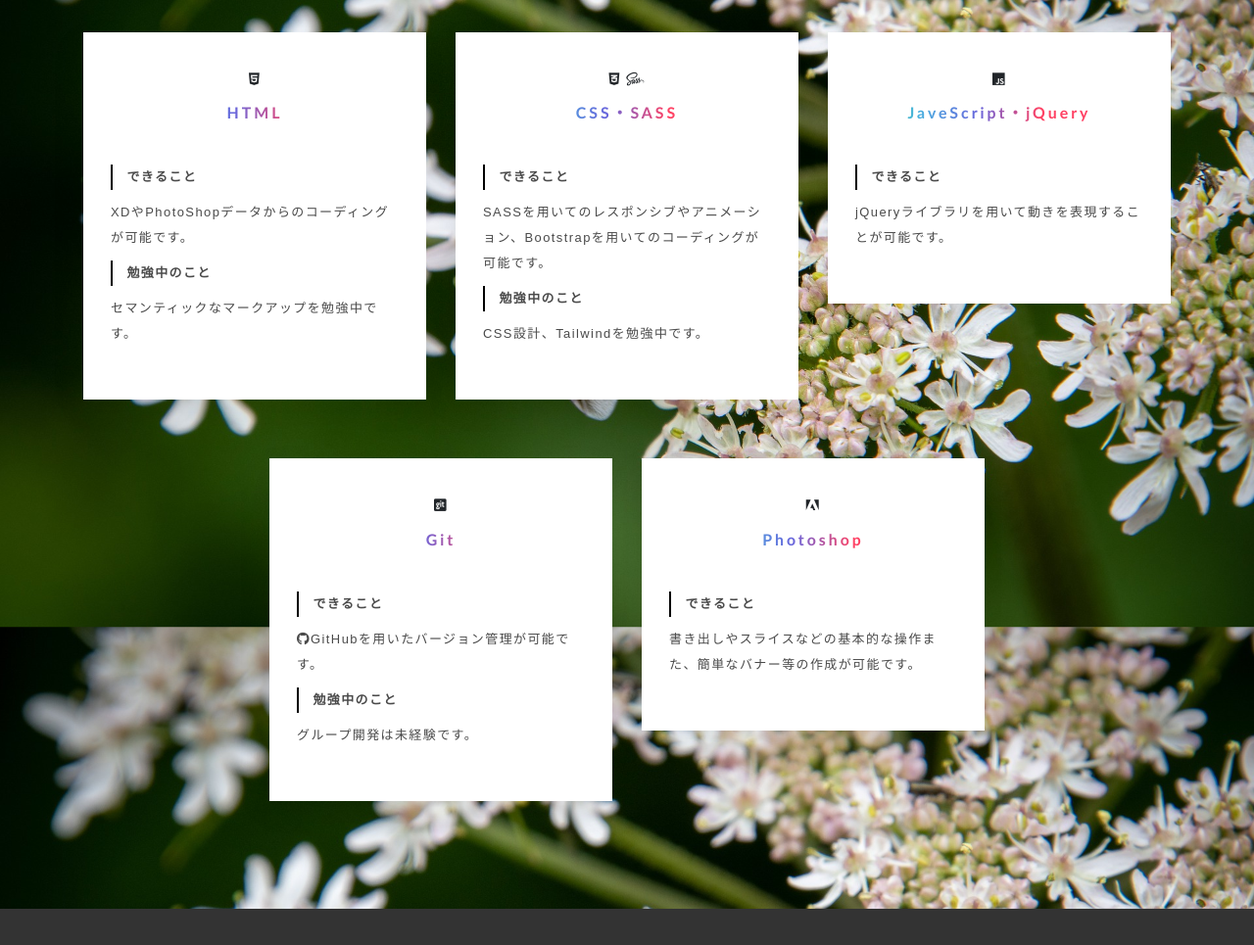
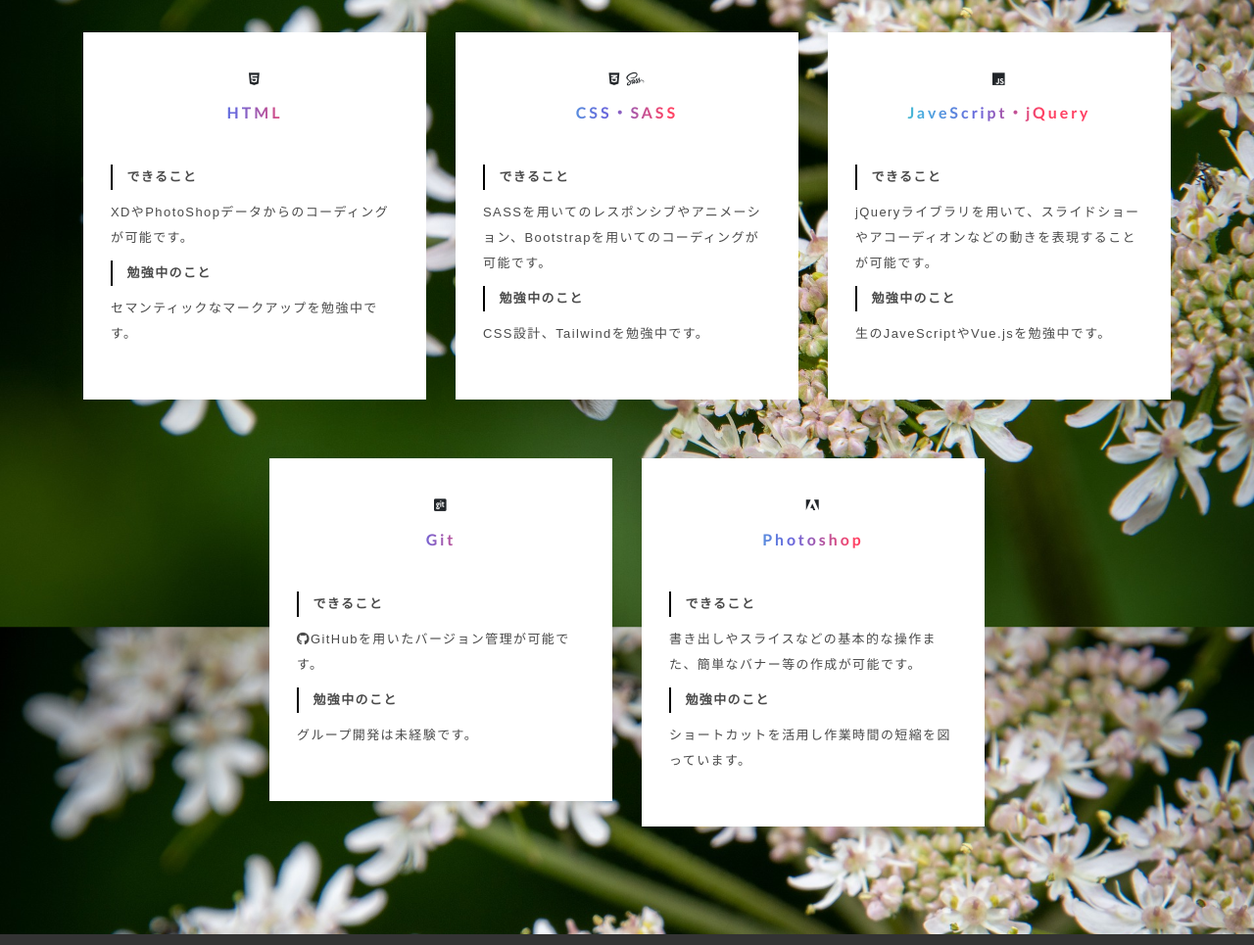
Before and after one commit to mayuko-m/portfolio, a plain HTML site: page index.html in a window 1280 px wide. Shown: the part 4893-5858 px from the top of the page at 98% size. Drawn offline with nearby package versions, Linux system fonts and the light colour scheme.

Commit message:
“skillの勉強中の文章追加”

```diff
--- a/index.html
+++ b/index.html
@@ -400,7 +400,10 @@
 							<div class="skill-card__copy">
 								<ul>
 									<li><p class="list_topic">できること</p>
-										<p>jQueryライブラリを用いて動きを表現することが可能です。</p>
+										<p>jQueryライブラリを用いて、スライドショーやアコーディオンなどの動きを表現することが可能です。</p>
+									</li>
+									<li><p class="list_topic">勉強中のこと</p>
+										<p>生のJaveScriptやVue.jsを勉強中です。</p>
 									</li>
 								</ul>
 							</div>
@@ -436,6 +439,9 @@
 								<ul>
 									<li><p class="list_topic">できること</p>
 										<p>書き出しやスライスなどの基本的な操作また、簡単なバナー等の作成が可能です。</p>
+									</li>
+									<li><p class="list_topic">勉強中のこと</p>
+										<p>ショートカットを活用し作業時間の短縮を図っています。</p>
 									</li>
 								</ul>
 							</div>
```
